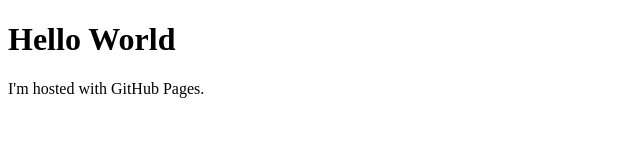
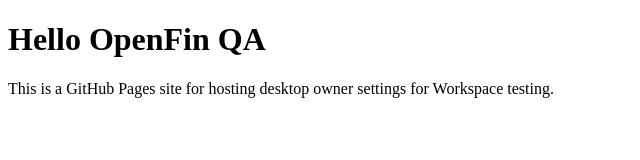
Before and after one commit to nedwardsOF/nedwardsof.github.io, a plain HTML site: page index.html in a window 1280 px wide. Shown: the whole page, without its empty margins (0-640 px from the left). Drawn offline with Linux system fonts and the light colour scheme.

Commit message:
html text

```diff
--- a/index.html
+++ b/index.html
@@ -2,8 +2,8 @@
 <html>
 
 <body>
-    <h1>Hello World</h1>
-    <p>I'm hosted with GitHub Pages.</p>
+    <h1>Hello OpenFin QA</h1>
+    <p>This is a GitHub Pages site for hosting desktop owner settings for Workspace testing.</p>
 </body>
 
 </html>
```
